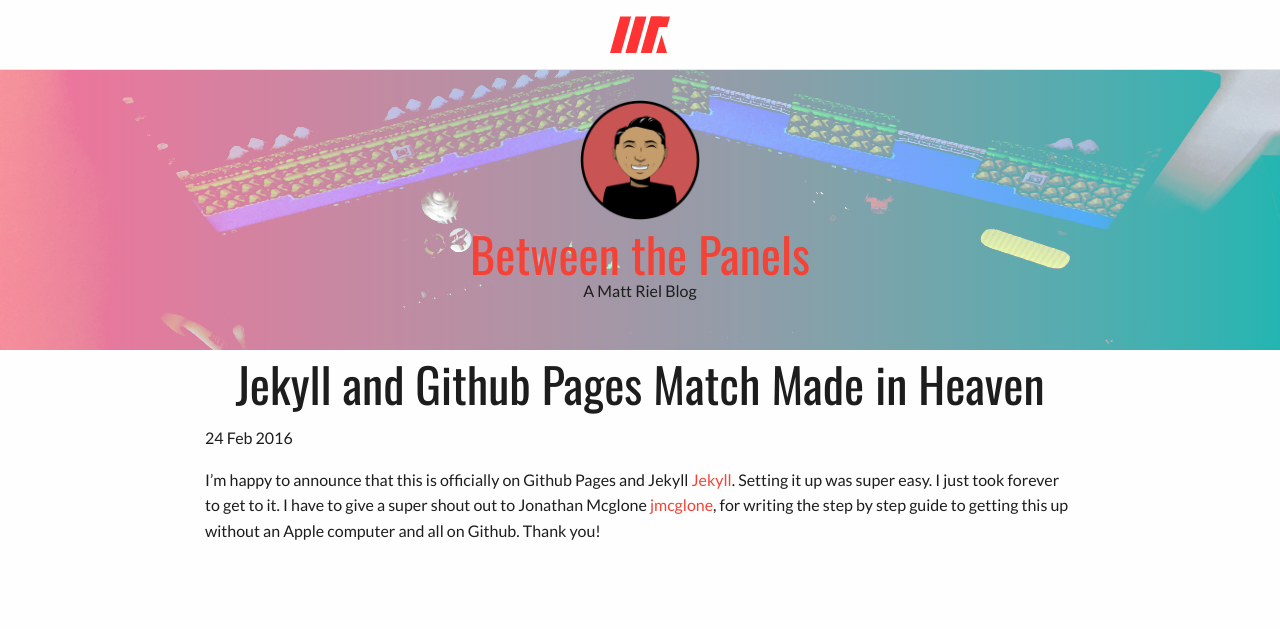
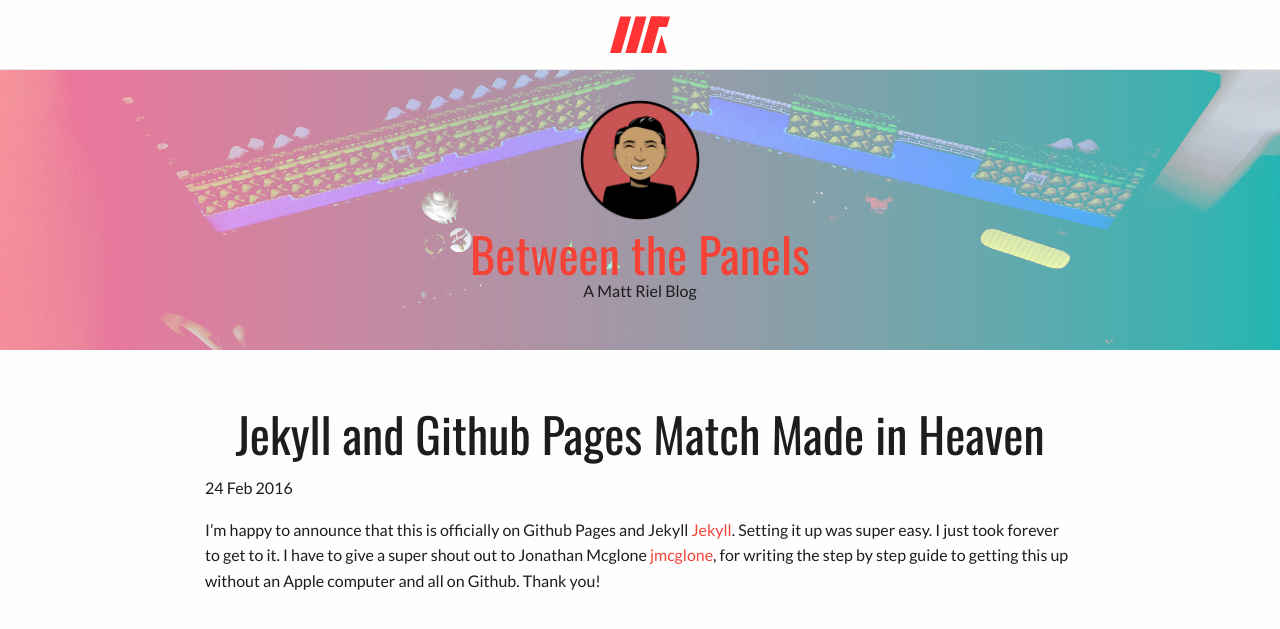
Before and after one commit to mriel/mriel.github.io, a Jekyll site: the page built from _posts/2016-02-24-Jekyll-and-Github-Pages-Match-Made-In-Heaven.md, in a window 1280 px wide. Shown: the top 629 px of the page. Built offline with Jekyll 4.4.1, drawn with Linux system fonts in a browser that asks for light colours; a script that is not in the unit is left out.

Commit message:
Update post.html

```diff
--- a/_layouts/post.html
+++ b/_layouts/post.html
@@ -2,7 +2,7 @@
 layout: blog
 ---
 
-<div class="row">
+<div class="row" style="padding-top:50px;">
   <div class="column">
     <h1 class="text-center">{{ page.title }}</h1>
     <p class="meta">{{ page.date | date_to_string }}</p>
```
